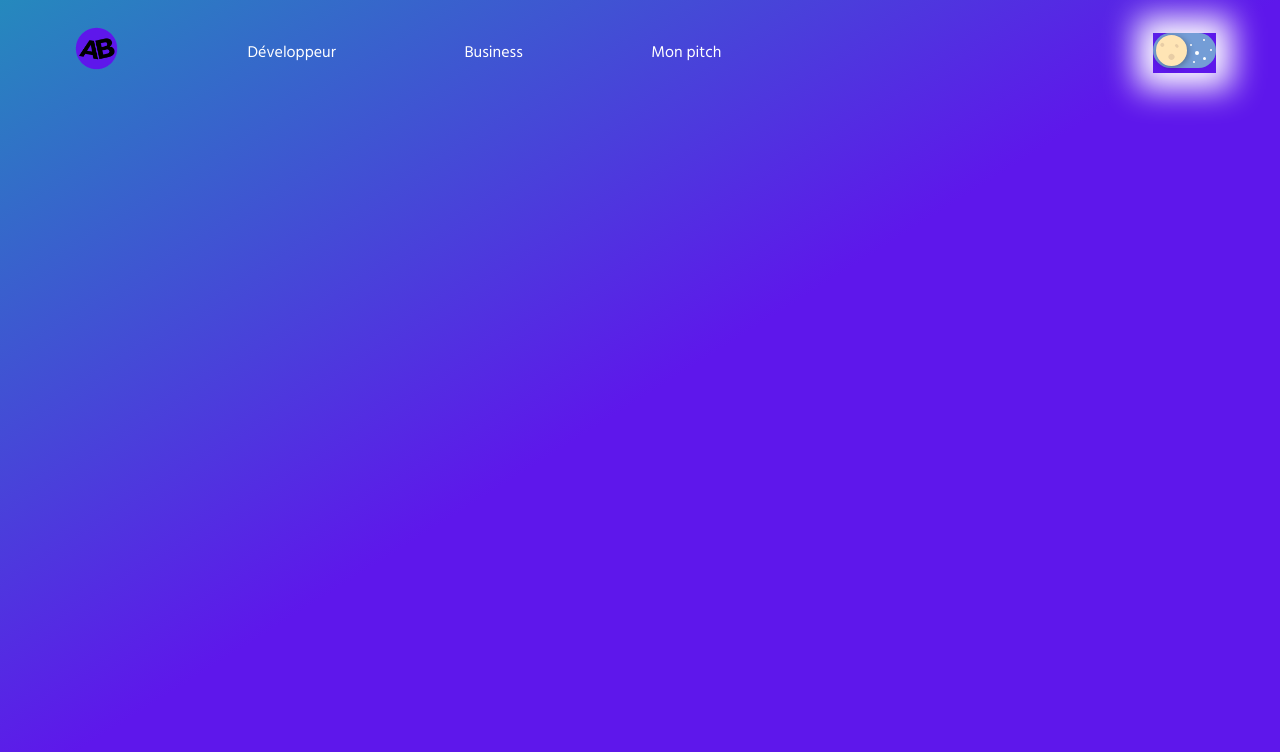
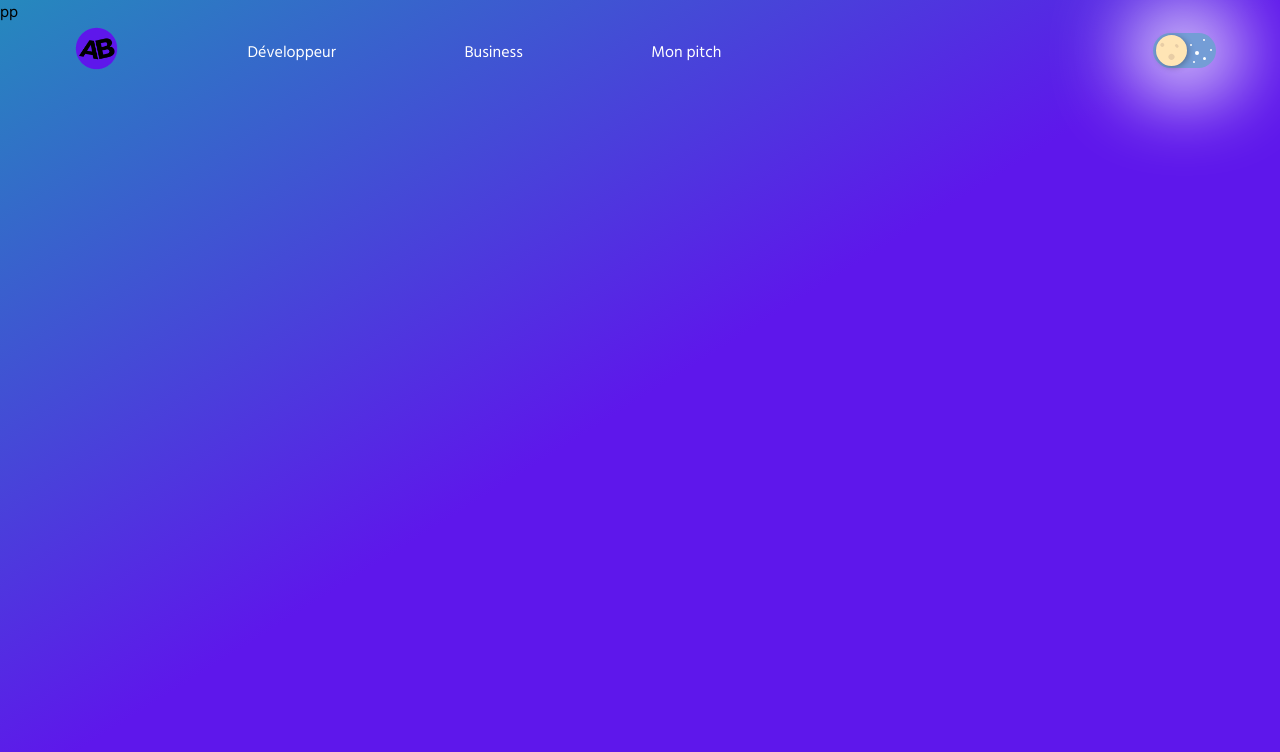
Before and after one commit to aauugguussttiinn/portfolio-front, a React (Create React App) app: page / in a window 1280 px wide. Shown: the top 752 px of the page. Built offline with nearby package versions, Linux system fonts and the light colour scheme; a web font is replaced by a local one.

Commit message:
Editing app name

```diff
--- a/public/index.html
+++ b/public/index.html
@@ -24,7 +24,7 @@
       work correctly both with client-side routing and a non-root public URL.
       Learn how to configure a non-root public URL by running `npm run build`.
     -->
-    <title>React App</title>
+    <title>Augustin Berne - Portfolio</title>
   </head>
   <body id="root">
     <noscript>You need to enable JavaScript to run this app.</noscript>
--- a/src/components/DarkModeButton/_darkmodebutton.scss
+++ b/src/components/DarkModeButton/_darkmodebutton.scss
@@ -1,5 +1,4 @@
 .toggleWrapper {
-  box-shadow: 0em 0em 2em 1rem $basic-color-white;
 
   z-index: 1;
   transition: all .5s;
@@ -16,6 +15,7 @@
 }
 
 .toggle {
+  box-shadow: 0em 0em 5em 1.5rem $basic-color-white;
   cursor: pointer;
   display: inline-block;
   position: relative;
--- /dev/null
+++ b/src/components/ProfileContainer/ProfileContainer.jsx
@@ -0,0 +1,12 @@
+
+
+const ProfileContainer = () => {
+
+  return (
+    <div>
+      pp
+    </div>
+  )
+}
+
+export default ProfileContainer;
--- a/src/pages/Home/Home.jsx
+++ b/src/pages/Home/Home.jsx
@@ -2,6 +2,9 @@
 import { Link } from 'react-router-dom';
 import { useContext} from 'react';
 import DarkMode from 'context/darkMode';
+
+// COMPONENTS IMPORTS
+import ProfileContainer from 'components/ProfileContainer/ProfileContainer';
 
 
 const Home = () => {
@@ -9,12 +12,9 @@ const Home = () => {
 
   return(
     <div className="">
-      {/* <div>T</div>
-      <div>E</div>
-      <div>S</div>
-      <div>T</div>
-      <div>I</div>
-      <div>N</div> */}
+      <div>
+        <ProfileContainer />
+      </div>
     </div>
   )
 };
--- a/src/styles/_settings.scss
+++ b/src/styles/_settings.scss
@@ -65,9 +65,7 @@ $gradient-3-dark: #2C5364;
 
 
 $prim-color-dark: #ffffff;
-$transparency-prim-color-dark: rgba(255, 255, 255, 0.7);
 $sec-color-dark: #383838;
-$transparency-sec-color-dark: rgba(231, 231, 231, 0.9);
 $third-color-dark: #b8b8b8;
 $success-dark: #7db58d;
 $danger-dark: #fc5c5c;
@@ -77,9 +75,7 @@ $footer-color-dark:#7e7e7e;
 // Deep Shade Colors (DARK) //
 
 $prim-color-deep-dark: #002295;
-$transparency-prim-color-deep-dark: rgba(0, 17, 74, 0.7);
 $sec-color-deep-dark: #748eb5;
-$transparency-sec-color-deep-dark: rgba(116, 142, 181, 0.9);
 $third-color-deep-dark:#cc9900;
 $success-deep-dark:#4a825a;
 $danger-deep-dark:#c92929;
@@ -88,9 +84,7 @@ $warning-deep-dark:#e8e815;
 
 // Light Shade Colors (DARK) //
 $prim-color-light-dark: #3355c8;
-$transparency-prim-color-light-dark: rgba(51, 85, 200, 0.7);
 $sec-color-light-dark: #a7c1e8;
-$transparency-sec-color-light-dark: rgba(185, 205, 237, 0.9);
 $third-color-light-dark: #ffcc33;
 $success-light-dark:#7db58d;
 $danger-light-dark:#fc5c5c;
```
Also changed, not shown: src/components/ProfileContainer/_profilecontainer.scss (added).
